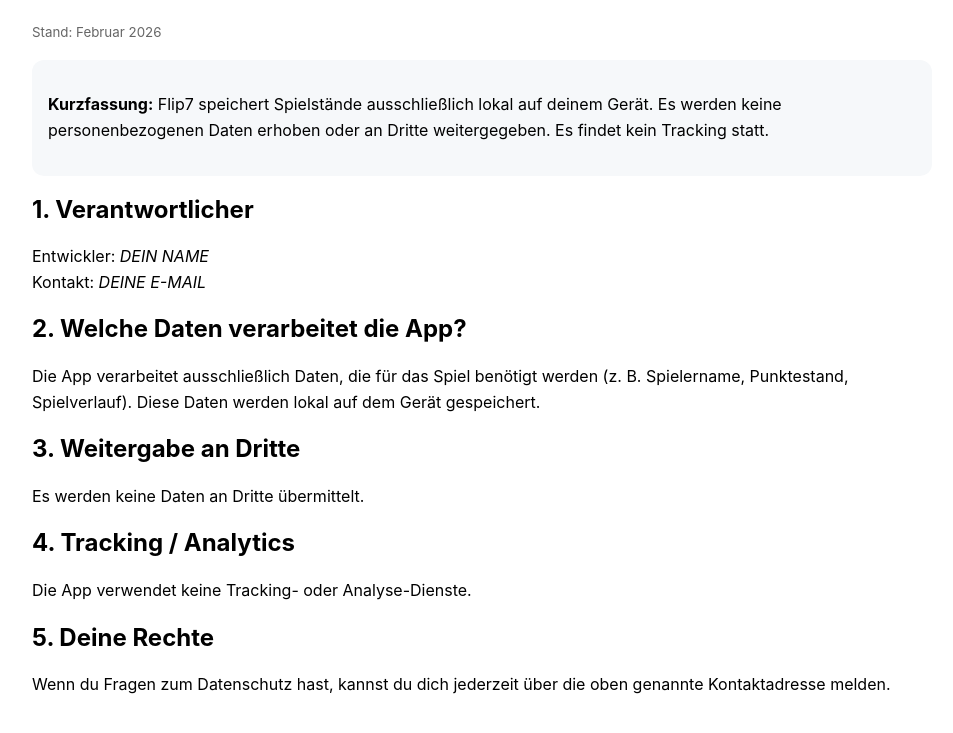
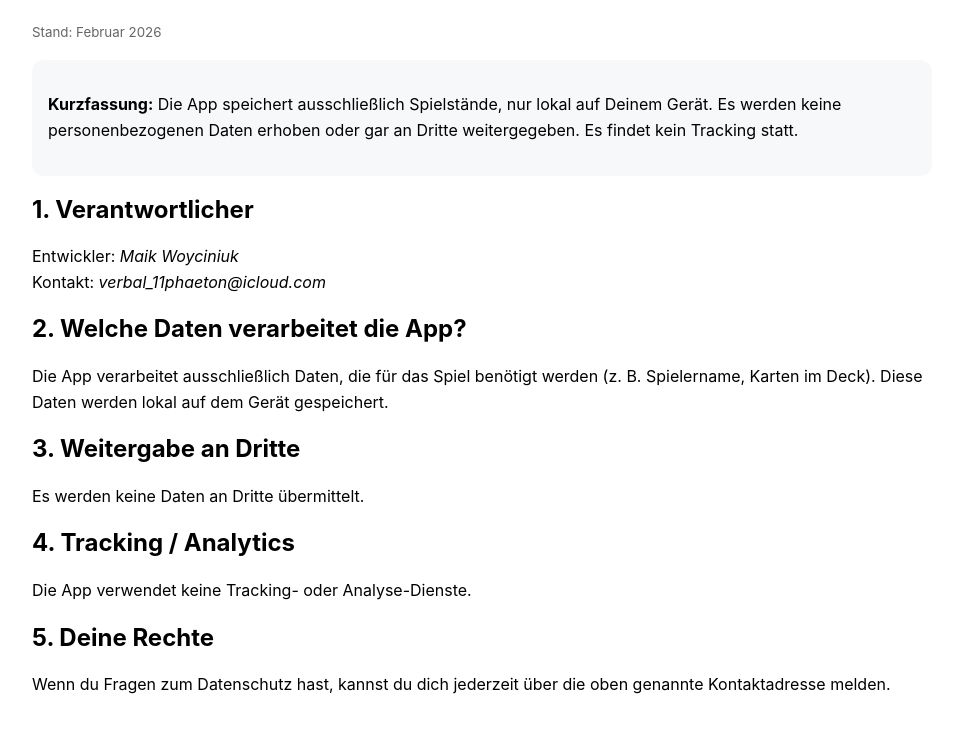
Before and after one commit to 99silient987/flip7tracker, a plain HTML site: page index.html in a window 1280 px wide. Shown: the part 81-814 px from the top of the page, without its empty margins (8-961 px from the left). Drawn offline with Linux system fonts and the light colour scheme.

Commit message:
Update index.html

```diff
--- a/index.html
+++ b/index.html
@@ -3,7 +3,7 @@
 <head>
   <meta charset="utf-8" />
   <meta name="viewport" content="width=device-width, initial-scale=1" />
-  <title>Datenschutzerklärung – Flip7</title>
+  <title>Datenschutzerklärung – Flip7-Tracker</title>
   <style>
     body { font-family: -apple-system, BlinkMacSystemFont, "Segoe UI", Roboto, Arial, sans-serif; margin: 40px; line-height: 1.6; max-width: 900px; }
     h1,h2 { line-height: 1.2; }
@@ -16,15 +16,15 @@
   <p><small>Stand: Februar 2026</small></p>
 
   <div class="box">
-    <p><strong>Kurzfassung:</strong> Flip7 speichert Spielstände ausschließlich lokal auf deinem Gerät. Es werden keine personenbezogenen Daten erhoben oder an Dritte weitergegeben. Es findet kein Tracking statt.</p>
+    <p><strong>Kurzfassung:</strong> Die App speichert ausschließlich Spielstände, nur lokal auf Deinem Gerät. Es werden keine personenbezogenen Daten erhoben oder gar an Dritte weitergegeben. Es findet kein Tracking statt.</p>
   </div>
 
   <h2>1. Verantwortlicher</h2>
-  <p>Entwickler: <em>DEIN NAME</em><br>
-  Kontakt: <em>DEINE E-MAIL</em></p>
+  <p>Entwickler: <em>Maik Woyciniuk</em><br>
+  Kontakt: <em>verbal_11phaeton@icloud.com</em></p>
 
   <h2>2. Welche Daten verarbeitet die App?</h2>
-  <p>Die App verarbeitet ausschließlich Daten, die für das Spiel benötigt werden (z. B. Spielername, Punktestand, Spielverlauf). Diese Daten werden lokal auf dem Gerät gespeichert.</p>
+  <p>Die App verarbeitet ausschließlich Daten, die für das Spiel benötigt werden (z. B. Spielername, Karten im Deck). Diese Daten werden lokal auf dem Gerät gespeichert.</p>
 
   <h2>3. Weitergabe an Dritte</h2>
   <p>Es werden keine Daten an Dritte übermittelt.</p>
```
